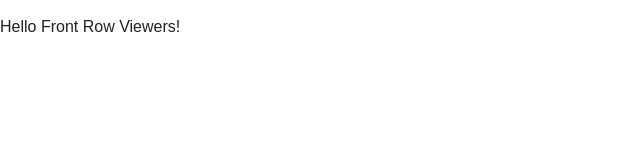
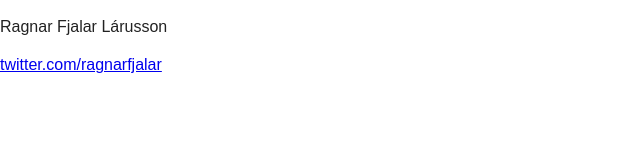
Before and after one commit to ragnarfjalar/ragnarfjalar.github.io, a plain HTML site: page index.html in a window 1280 px wide. Shown: the whole page, without its empty margins (0-640 px from the left). Drawn offline with nearby package versions, Linux system fonts and the light colour scheme.

Commit message:
Update index.html

```diff
--- a/index.html
+++ b/index.html
@@ -15,7 +15,8 @@
     </head>
 
     <body>
-        <p>Hello Front Row Viewers!</p>
+        <p>Ragnar Fjalar Lárusson</p>
+        <p><a href="https://mobile.twitter.com/ragnarfjalar">twitter.com/ragnarfjalar</p>
 
 
         <script src="//ajax.googleapis.com/ajax/libs/jquery/1.10.2/jquery.min.js"></script>
```
